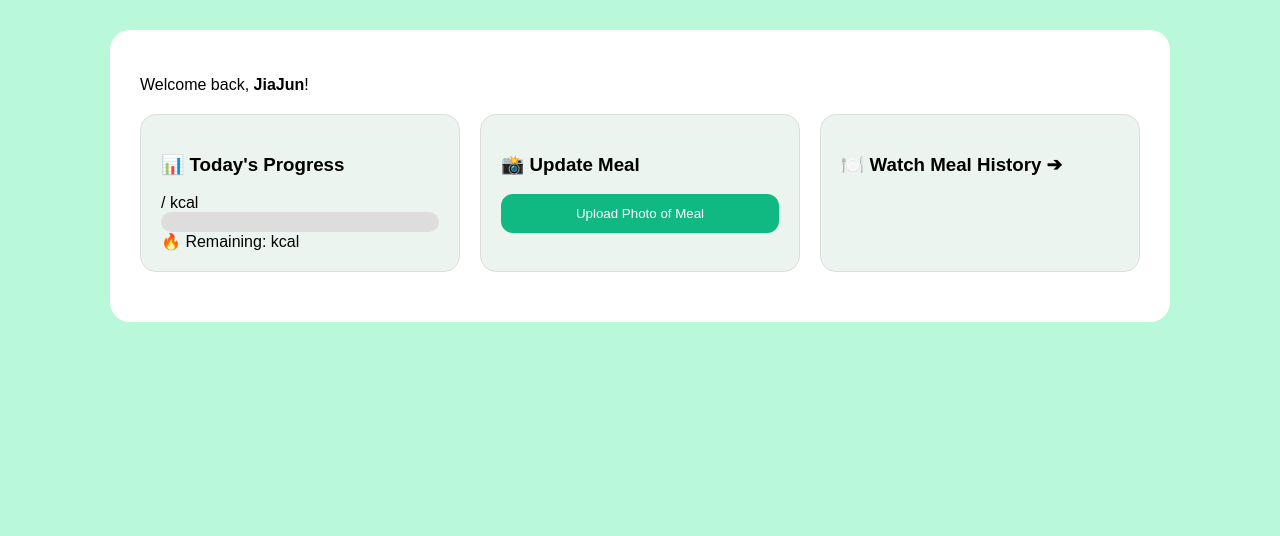
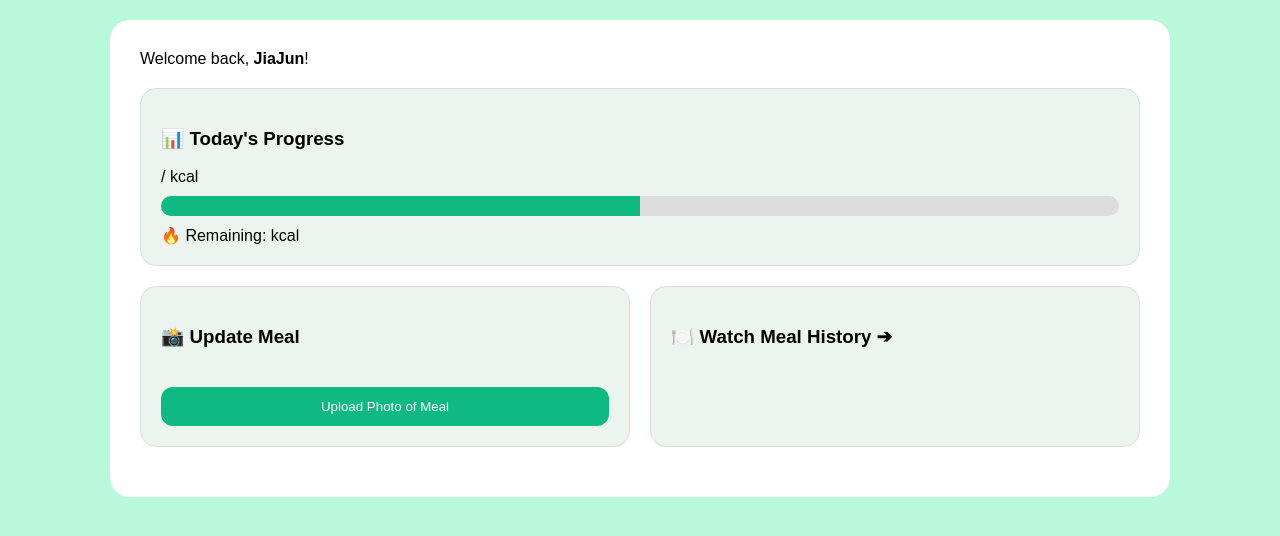
Before and after one commit to ThoJiaJun/NutriFit-Food-Image-Recognition-and-Calorie-Estimation-System, a Flask app: page /dashboard in a window 1280 px wide. Shown: the part 72-608 px from the top of the page. Run offline with Flask 3, Linux system fonts and the light colour scheme; a user stored in the database is signed in; data comes from the database, SQL or seed files in the repository; parts of the project's set-up code (start-up, migrations or seed data) failed here and were passed over.

Commit message:
Small changes for UI

```diff
--- a/templates/dashboard.html
+++ b/templates/dashboard.html
@@ -14,7 +14,7 @@
             display: flex;
             align-items: center;
             justify-content: space-between;
-            margin-bottom: 30px;
+            margin-bottom: 20px;
             border-bottom: 1px solid #666;
             background-color: #a3f6ce;
         }
@@ -63,9 +63,12 @@
             border-radius: 20px;
             padding: 30px;
         }
+        p{
+            margin: 0;
+        }
         .grid {
             display: grid;
-            grid-template-columns: repeat(auto-fit, minmax(300px,1fr));
+            grid-template-columns: repeat(2, 1fr);
             gap: 20px;
             margin: 20px 0;
         }
@@ -90,22 +93,28 @@
             text-decoration: none;
             color: inherit;
         }
+        .progress_card {
+            grid-column: 1 / -1;
+        }
         .progress-bar {
             background: #ddd;
             border-radius: 10px;
             overflow: hidden;
             height: 20px;
+            margin: 10px 0;
         }
         .progress-fill {
-            background: #764ba2;
+            background: #10b981;
             width: 0%;
             height: 100%;
+            transition: width 1.5s ease-in-out;
         }
         button {
             background: #10b981;
             color: white;
             border: none;
             padding: 12px;
+            margin-top: 20px;
             width: 100%;
             border-radius: 12px;
             cursor: pointer;
@@ -133,7 +142,7 @@
     <p>Welcome back, <strong>{{ user.name }}</strong>!</p>
 
     <div class="grid">
-        <div class="card">
+        <div class="card progress_card">
             <h3>📊 Today's Progress</h3>
             <div><span id="todayCalories"></span> / <span id="dailyGoal"></span> kcal</div>
             <div class="progress-bar"><div id="progressFill" class="progress-fill"></div></div>
@@ -154,6 +163,19 @@
 </div>
 
 <script>
+    window.addEventListener("DOMContentLoaded", () => {
+        const progressFill = document.getElementById("progressFill");
+        const currentCalories = 1000;
+        const goalCalories = 2000;
+        const percentage = (currentCalories / goalCalories) * 100;
+
+        // Run task after the timer finish
+        setTimeout(() => {
+            progressFill.style.width = `${percentage}%`;
+        }, 100);
+    });
+
+    // Users Dropdown
     const user_button = document.querySelector(".user_button");
     const dropdown = document.querySelector(".dropdown");
 
```
Also changed, not shown: templates/edit_page.html (+15 -15 lines).
